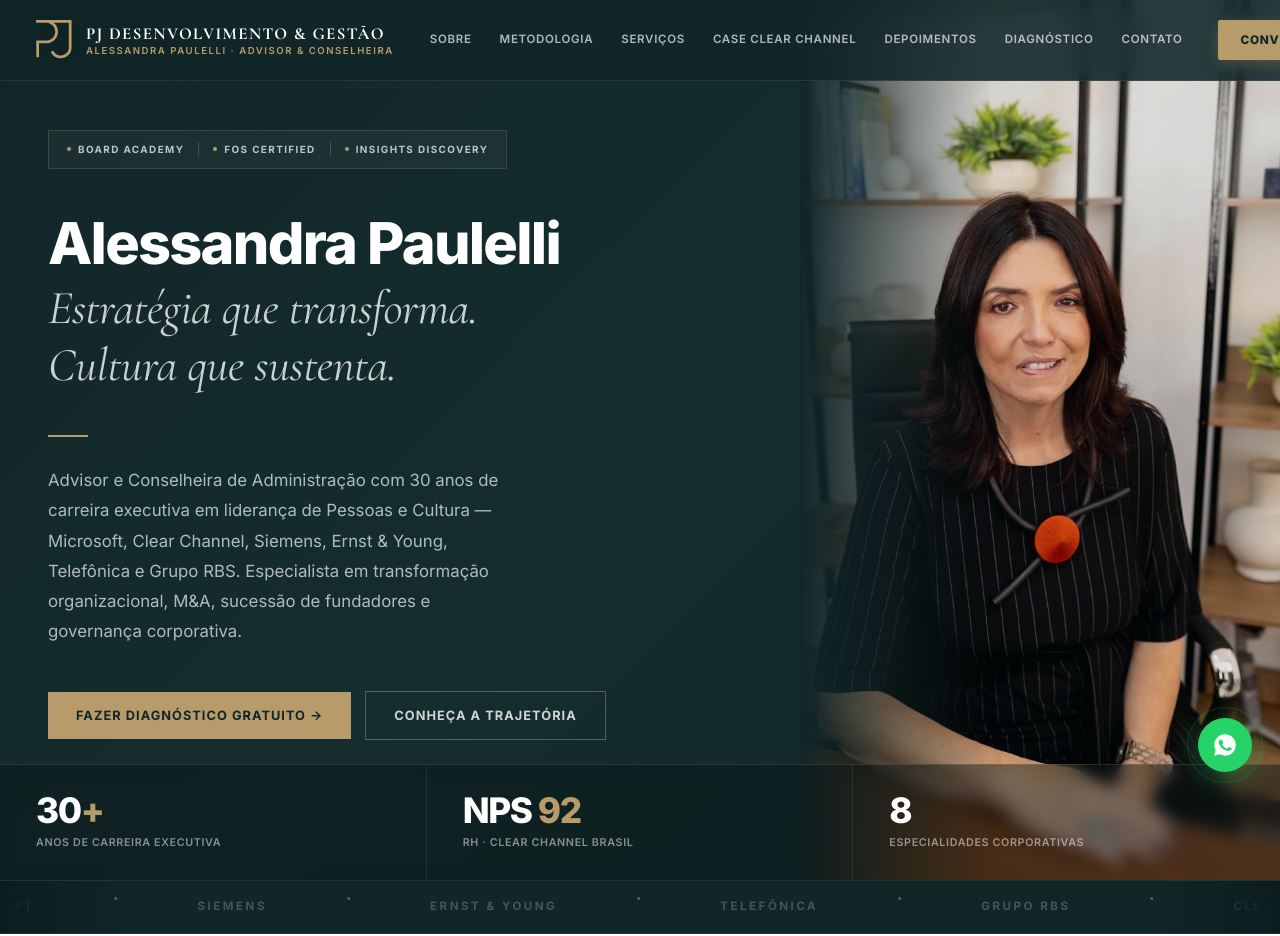
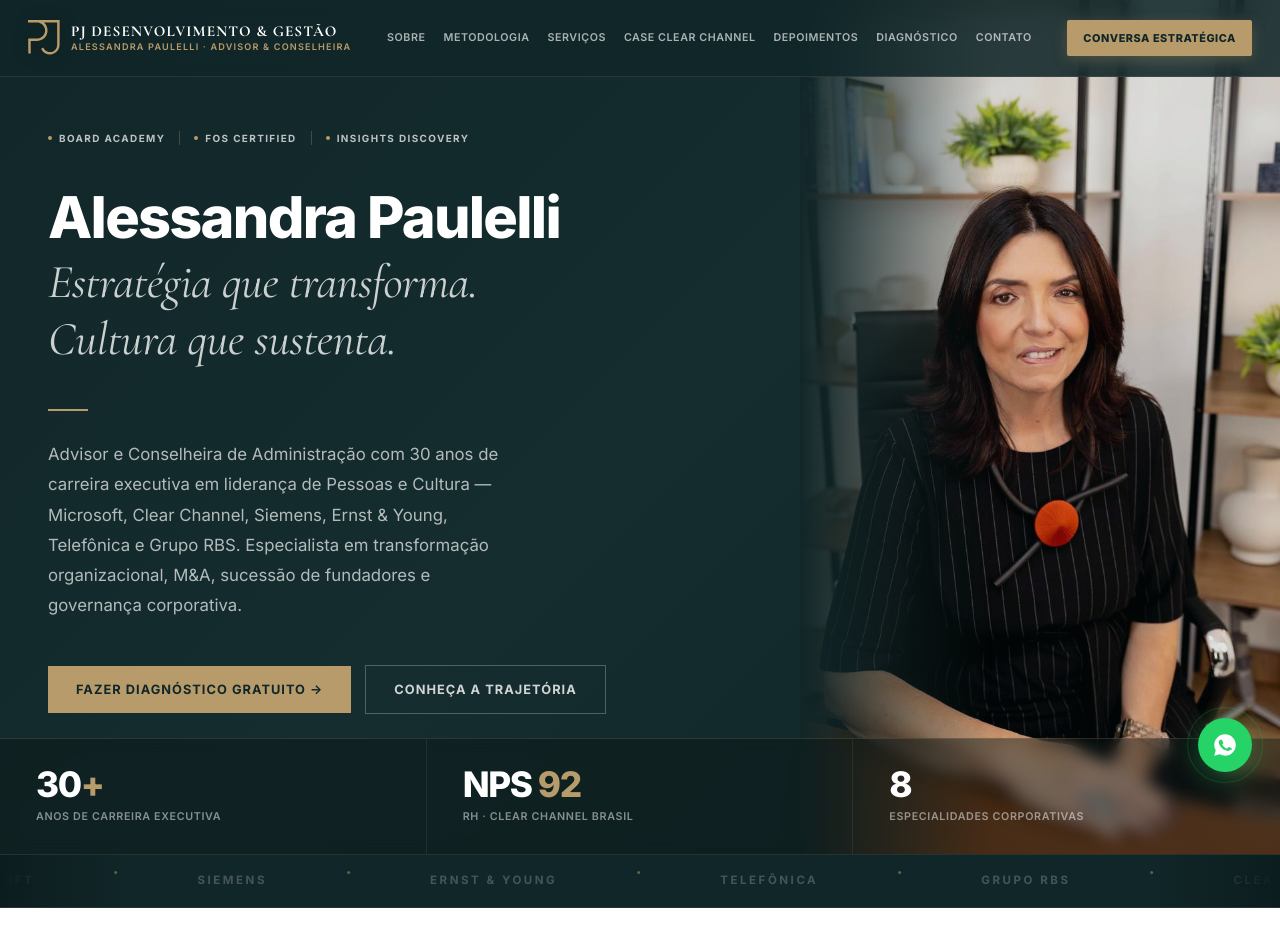
Before and after one commit to matheusbellato23-web/sitetest, a plain HTML site: page index.html in a window 1280 px wide. Shown: the top 936 px of the page. Drawn offline with nearby package versions, Linux system fonts and the light colour scheme.

Commit message:
fix: header overflow corrigido — nav mais compacto, breakpoint mobile 1150px, credential row sem caixa estranha

```diff
--- a/css/styles.css
+++ b/css/styles.css
@@ -166,25 +166,25 @@ ul, ol { list-style: none; }
   display: flex;
   align-items: center;
   justify-content: space-between;
-  height: 80px;
-  max-width: 1380px;
+  height: 76px;
+  max-width: 1440px;
   margin: 0 auto;
-  padding: 0 36px;
-  gap: 24px;
+  padding: 0 28px;
+  gap: 16px;
 }
 
 /* Marca / Logo */
 .hdr-brand {
   display: flex;
   align-items: center;
-  gap: 14px;
+  gap: 11px;
   text-decoration: none;
   flex-shrink: 0;
   white-space: nowrap;
 }
 
 .hdr-logo-icon {
-  width: 36px;
+  width: 32px;
   height: auto;
   flex-shrink: 0;
   display: block;
@@ -200,18 +200,18 @@ ul, ol { list-style: none; }
 
 .hdr-name {
   font-family: var(--f-serif);
-  font-size: 1.05rem;
+  font-size: 0.95rem;
   font-weight: 700;
   color: #fff;
-  letter-spacing: 0.08em;
+  letter-spacing: 0.07em;
   white-space: nowrap;
 }
 
 .hdr-sub {
-  font-size: 0.6rem;
+  font-size: 0.57rem;
   font-weight: 600;
   color: var(--c-gold);
-  letter-spacing: 0.16em;
+  letter-spacing: 0.13em;
   text-transform: uppercase;
   white-space: nowrap;
 }
@@ -220,19 +220,21 @@ ul, ol { list-style: none; }
 .hdr-nav {
   display: flex;
   align-items: center;
-  gap: 4px;
+  gap: 0;
   margin: 0 auto;
+  flex-shrink: 1;
+  min-width: 0;
 }
 
 .hdr-nav a {
   display: inline-flex;
   align-items: center;
-  padding: 8px 12px;
-  font-size: 0.72rem;
+  padding: 8px 9px;
+  font-size: 0.67rem;
   font-weight: 600;
-  letter-spacing: 0.06em;
-  text-transform: uppercase;
-  color: rgba(255,255,255,0.68);
+  letter-spacing: 0.05em;
+  text-transform: uppercase;
+  color: rgba(255,255,255,0.65);
   position: relative;
   white-space: nowrap;
   transition: color var(--t-fast);
@@ -242,8 +244,8 @@ ul, ol { list-style: none; }
   content: '';
   position: absolute;
   bottom: 0;
-  left: 12px;
-  right: 12px;
+  left: 9px;
+  right: 9px;
   height: 2px;
   background: var(--c-gold);
   transform: scaleX(0);
@@ -269,14 +271,14 @@ ul, ol { list-style: none; }
 .btn-header {
   display: inline-flex;
   align-items: center;
-  gap: 8px;
-  padding: 10px 22px;
+  gap: 6px;
+  padding: 9px 16px;
   background: var(--c-gold);
   color: var(--c-navy);
   font-family: var(--f-sans);
-  font-size: 0.74rem;
+  font-size: 0.68rem;
   font-weight: 800;
-  letter-spacing: 0.06em;
+  letter-spacing: 0.05em;
   text-transform: uppercase;
   border-radius: 2px;
   white-space: nowrap;
@@ -388,12 +390,8 @@ ul, ol { list-style: none; }
   display: flex;
   align-items: center;
   gap: 0;
-  margin-bottom: 44px;
+  margin-bottom: 40px;
   flex-wrap: wrap;
-  border: 1px solid rgba(184,155,106,0.2);
-  background: rgba(255,255,255,0.04);
-  padding: 10px 18px;
-  align-self: flex-start;
 }
 
 .hero-cred-badge {
@@ -2071,8 +2069,6 @@ textarea.finput { resize: vertical; min-height: 96px; }
    RESPONSIVO
 ══════════════════════════════════════════════════════════════════════════════ */
 @media (max-width: 1200px) {
-  .hdr-inner { padding: 0 24px; gap: 16px; }
-  .hdr-nav a { padding: 8px 8px; font-size: 0.68rem; }
   .about-grid { grid-template-columns: 360px 1fr; gap: 48px; }
   .about-portrait-img-wrap img { height: 420px; }
 }
@@ -2112,7 +2108,7 @@ textarea.finput { resize: vertical; min-height: 96px; }
   .ftr-grid { grid-template-columns: 1fr 1fr; gap: 36px; }
 }
 
-@media (max-width: 900px) {
+@media (max-width: 1150px) {
   .hdr-nav {
     position: fixed;
     inset: 0;
```
